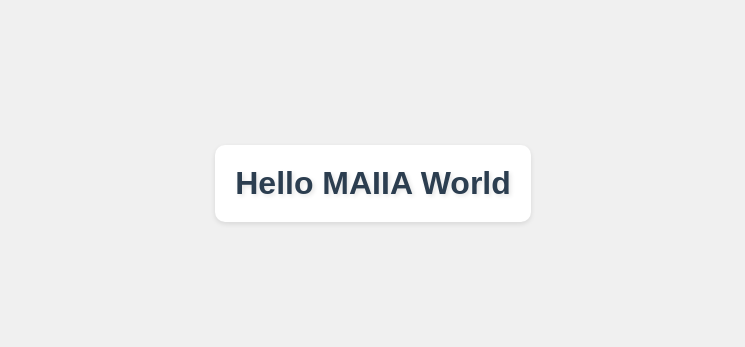
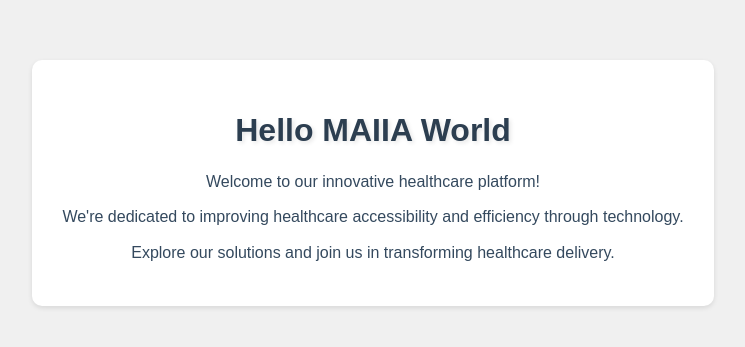
Before and after one commit to georganix/new-maiiarepo-test, a plain HTML site: page index.html in a window 1280 px wide. Shown: the part 217-564 px from the top of the page, without its empty margins (267-1012 px from the left). Drawn offline with Linux system fonts and the light colour scheme.

Commit message:
Add welcome message and content

```diff
--- a/index.html
+++ b/index.html
@@ -7,22 +7,37 @@
             font-family: Arial, sans-serif;
             background-color: #f0f0f0;
             display: flex;
+            flex-direction: column;
             justify-content: center;
             align-items: center;
             height: 100vh;
             margin: 0;
         }
+        .container {
+            text-align: center;
+            background-color: white;
+            padding: 30px;
+            border-radius: 10px;
+            box-shadow: 0 2px 5px rgba(0,0,0,0.1);
+        }
         h1 {
             color: #2c3e50;
             text-shadow: 2px 2px 4px rgba(0,0,0,0.1);
-            padding: 20px;
-            background-color: white;
-            border-radius: 10px;
-            box-shadow: 0 2px 5px rgba(0,0,0,0.1);
+            margin-bottom: 20px;
+        }
+        p {
+            color: #34495e;
+            line-height: 1.6;
+            margin: 10px 0;
         }
     </style>
 </head>
 <body>
-    <h1>Hello MAIIA World</h1>
+    <div class="container">
+        <h1>Hello MAIIA World</h1>
+        <p>Welcome to our innovative healthcare platform!</p>
+        <p>We're dedicated to improving healthcare accessibility and efficiency through technology.</p>
+        <p>Explore our solutions and join us in transforming healthcare delivery.</p>
+    </div>
 </body>
 </html>
```
